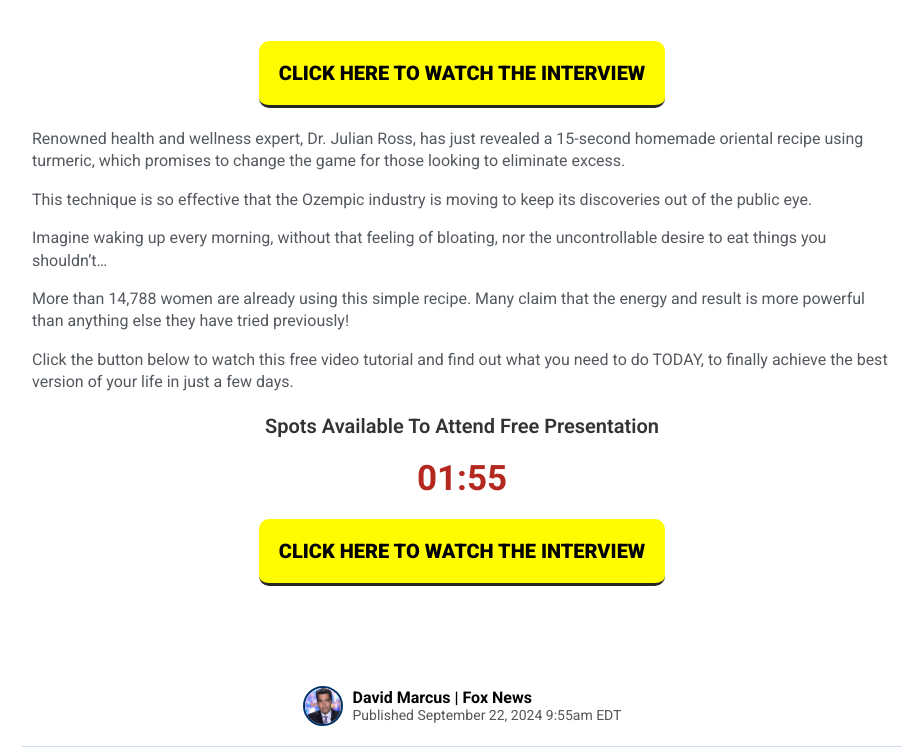
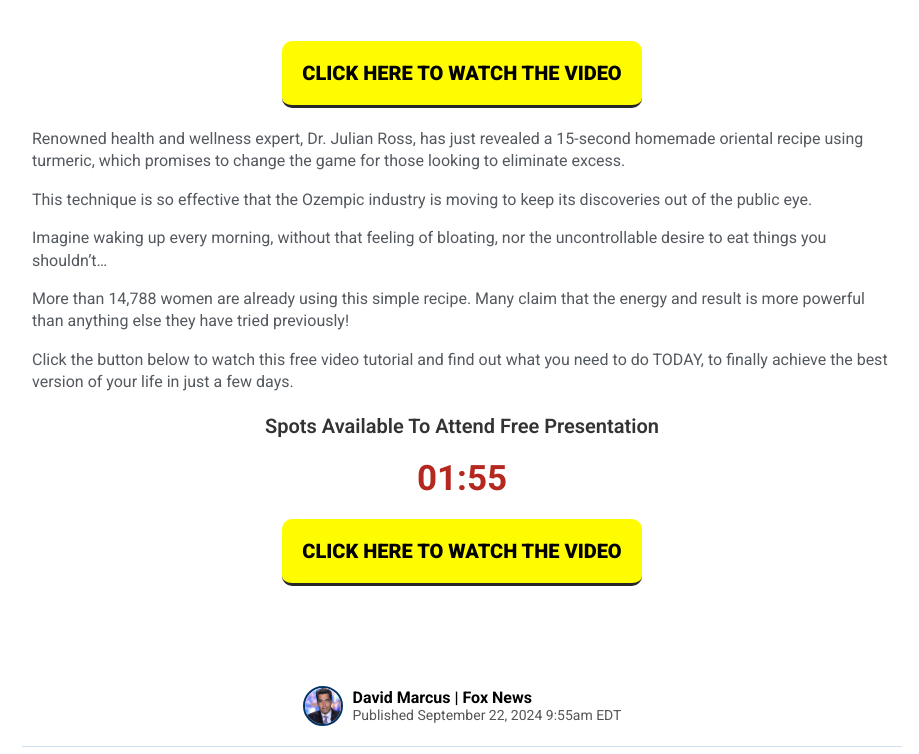
Before and after one commit to JosineyAlves/womenstips.online, a plain HTML site: page teste/index.html in a window 1280 px wide. Shown: the part 640-1394 px from the top of the page, without its empty margins (178-1097 px from the left). Drawn offline with Linux system fonts and the light colour scheme.

Commit message:
Update index.html

```diff
--- a/teste/index.html
+++ b/teste/index.html
@@ -423,7 +423,7 @@
         <img src="img/thumb.png" alt="Image description" />
         </a>
         <div class="button-container">
-          <a href="https://lipozem.com/" class="button-custom">Click Here To Watch The Interview</a>
+          <a href="https://lipozem.com/" class="button-custom">Click Here To Watch The Video</a>
         </div>
       </div>
       <div class="text-content">
@@ -448,7 +448,7 @@
         <div id="timer" class="timer">01:59</div>
     </div>
       <div class="button-container">
-        <a href="https://lipozem.com/" class="button-custom">Click Here To Watch The Interview</a>
+        <a href="https://lipozem.com/" class="button-custom">Click Here To Watch The Video</a>
       </div>
     </div>
     <div class="creator-profile">
```
